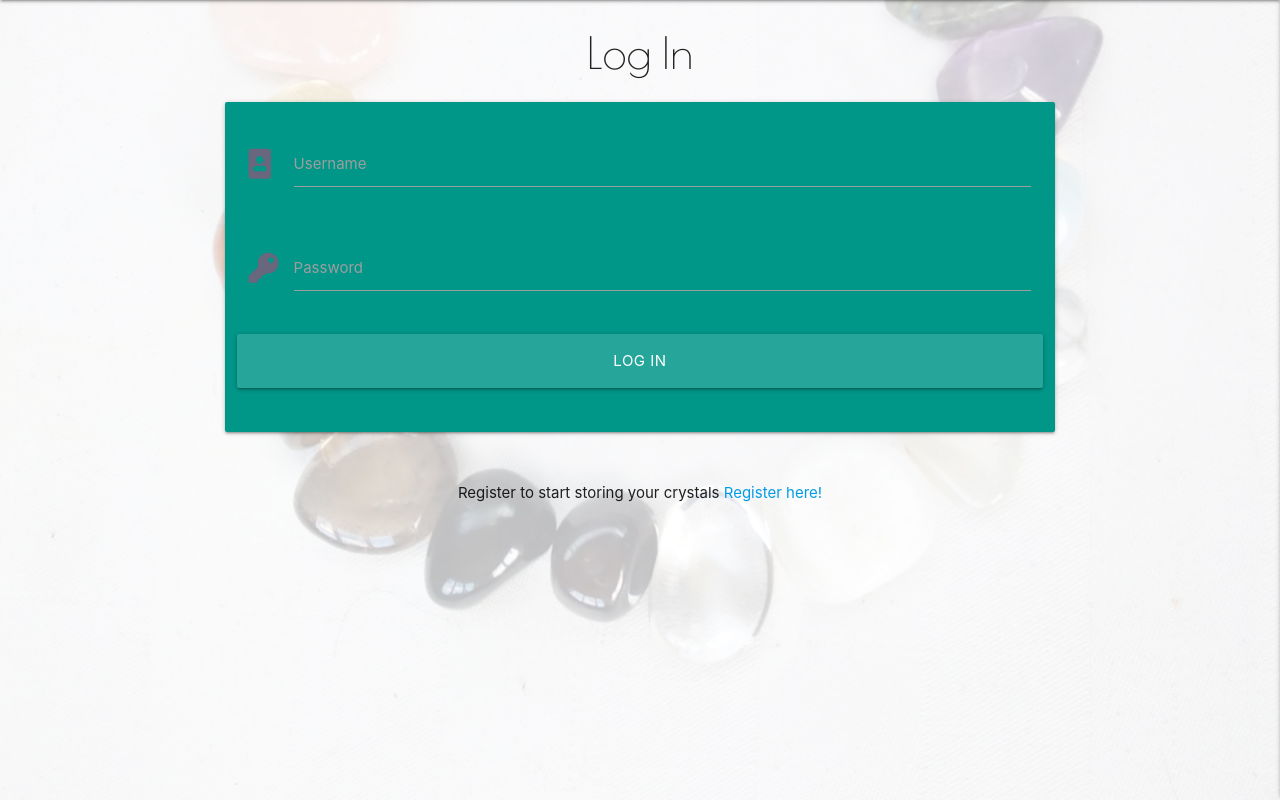
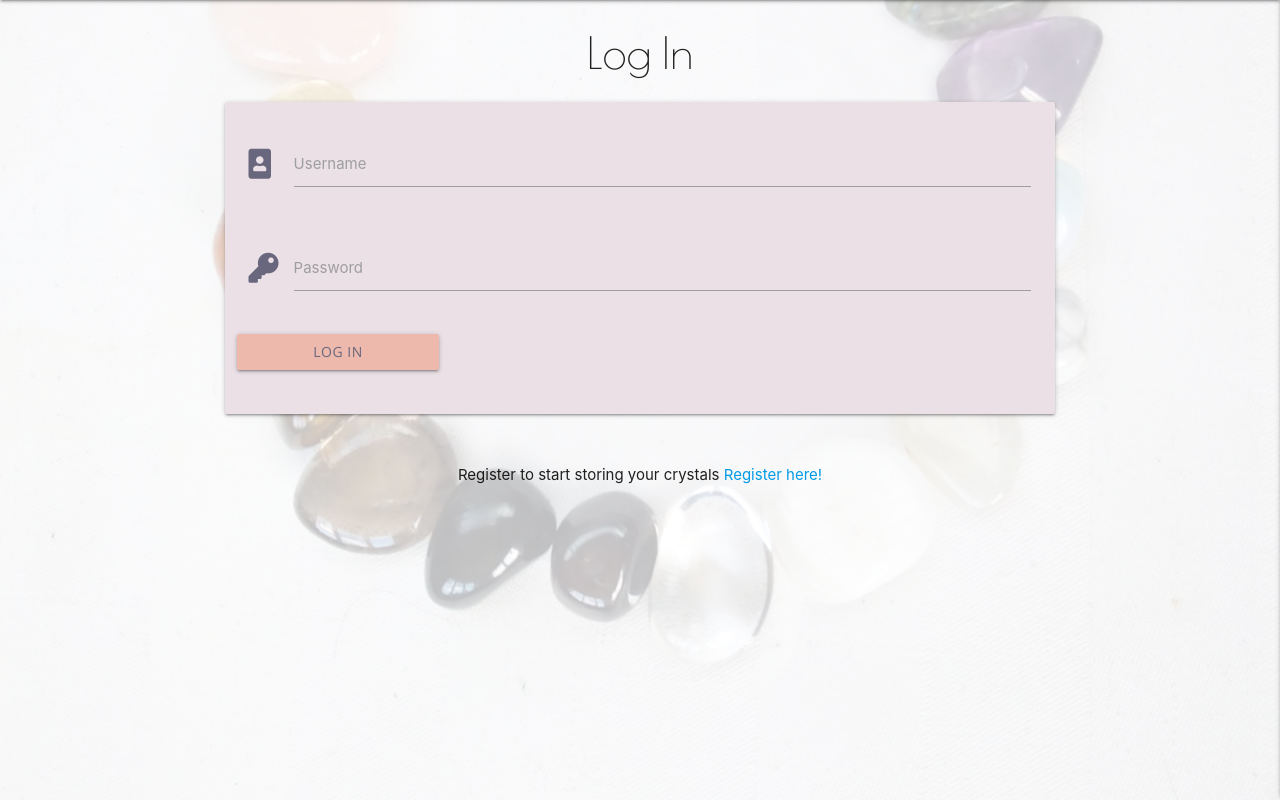
Before and after one commit to Code-Institute-Submissions/Mjau83-myCrystals_AugResub, a Flask app: page /login in a window 1280 px wide. Shown: the part 64-864 px from the top of the page. Run offline with Flask 2, Linux system fonts and the light colour scheme; some libraries are stand-ins or nearby versions.

Commit message:
Style Login form

```diff
--- a/templates/login.html
+++ b/templates/login.html
@@ -8,7 +8,7 @@
 
                 <div class="row">
                     <form class="col s12 m8 offset-m2" method="POST" action="{{ url_for('login')}}">
-                        <div class="card-panel teal">
+                        <div class="card-panel ">
                             <!-- username -->
                             <div class="row">
                                 <div class="input-field col s12">
@@ -29,7 +29,7 @@
                             </div>
                             <!-- log in button -->
                             <div class="row">
-                                <button type="submit" class="col s12 btn-large">
+                                <button type="submit" class="col s3 btn">
                                     Log In
                                 </button>
                             </div>
```
